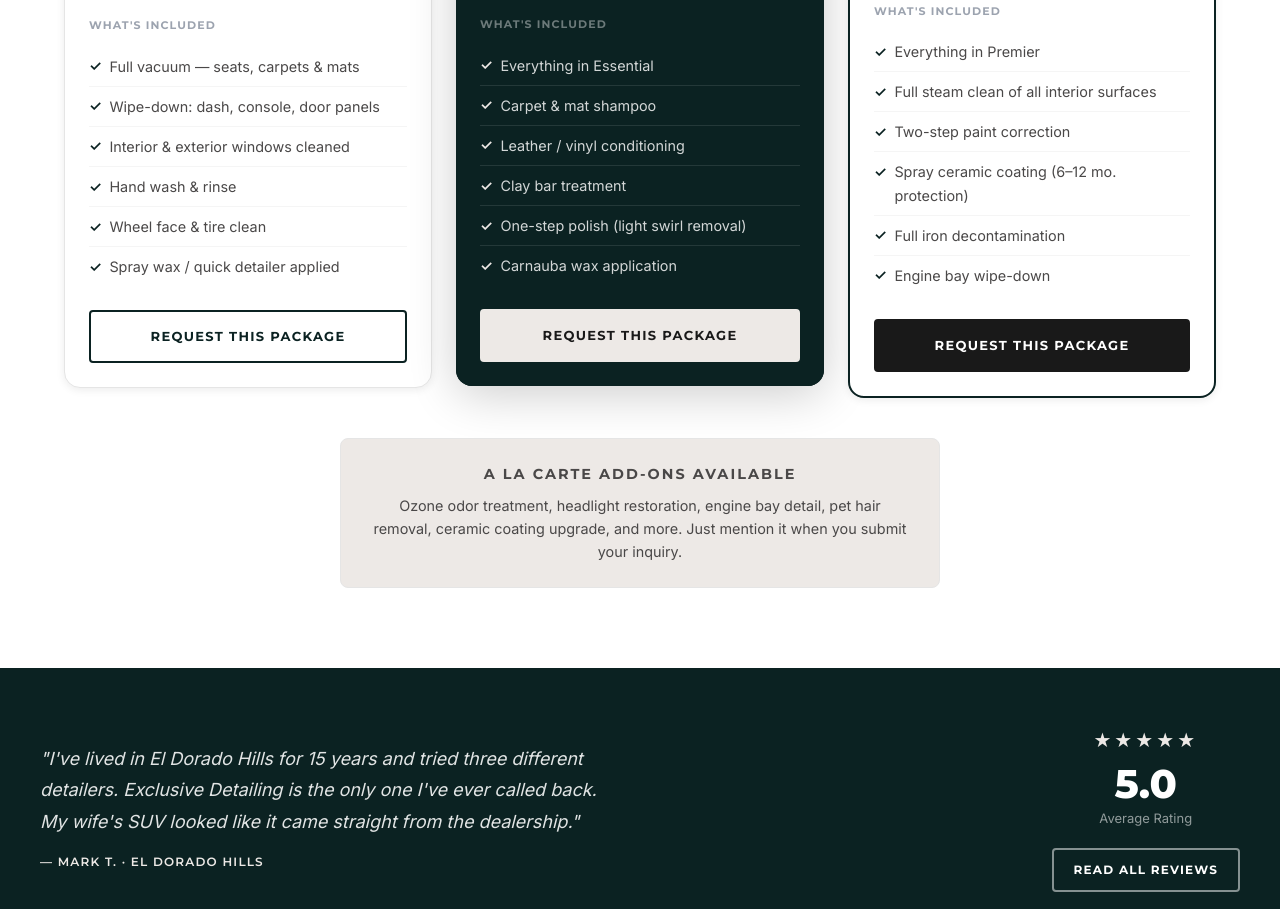
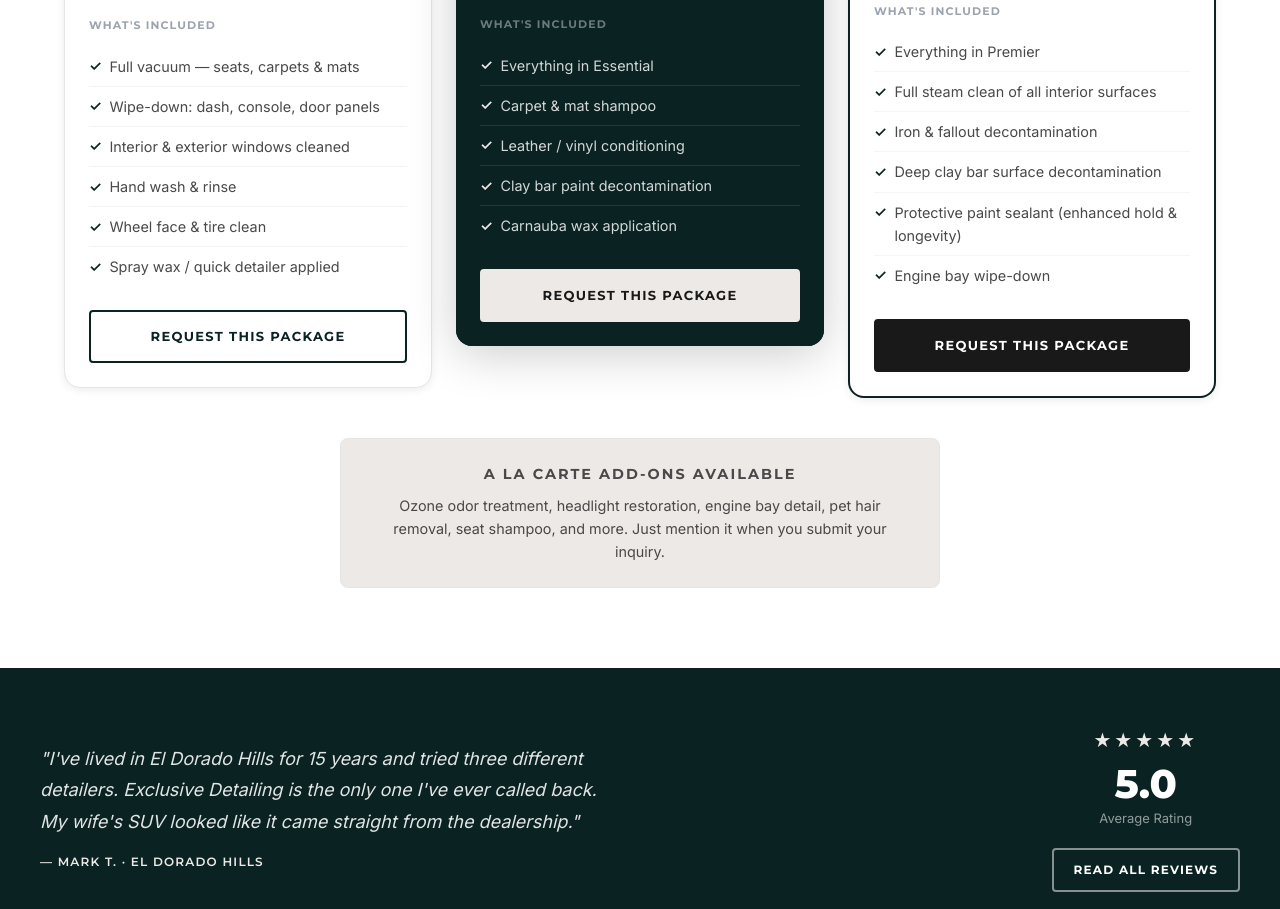
Before and after one commit to androrc-ddr06/exclusivedetailing-website, a plain HTML site: page index.html in a window 1280 px wide. Shown: the part 2541-3450 px from the top of the page. Drawn offline with Linux system fonts and the light colour scheme.

Commit message:
Update package copy — remove paint correction & ceramic, add clay bar and protective sealant

```diff
--- a/index.html
+++ b/index.html
@@ -162,8 +162,7 @@
               <li>Everything in Essential</li>
               <li>Carpet &amp; mat shampoo</li>
               <li>Leather / vinyl conditioning</li>
-              <li>Clay bar treatment</li>
-              <li>One-step polish (light swirl removal)</li>
+              <li>Clay bar paint decontamination</li>
               <li>Carnauba wax application</li>
             </ul>
             <a href="contact.html" class="btn btn--gold" style="justify-content:center;">Request This Package</a>
@@ -187,9 +186,9 @@
               <p class="pkg__features-label">What's Included</p>
               <li>Everything in Premier</li>
               <li>Full steam clean of all interior surfaces</li>
-              <li>Two-step paint correction</li>
-              <li>Spray ceramic coating (6–12 mo. protection)</li>
-              <li>Full iron decontamination</li>
+              <li>Iron &amp; fallout decontamination</li>
+              <li>Deep clay bar surface decontamination</li>
+              <li>Protective paint sealant (enhanced hold &amp; longevity)</li>
               <li>Engine bay wipe-down</li>
             </ul>
             <a href="contact.html" class="btn btn--dark" style="justify-content:center;">Request This Package</a>
@@ -200,7 +199,7 @@
 
       <div class="addons-note reveal">
         <p class="addons-note__label">A La Carte Add-Ons Available</p>
-        <p>Ozone odor treatment, headlight restoration, engine bay detail, pet hair removal, ceramic coating upgrade, and more. Just mention it when you submit your inquiry.</p>
+        <p>Ozone odor treatment, headlight restoration, engine bay detail, pet hair removal, seat shampoo, and more. Just mention it when you submit your inquiry.</p>
       </div>
     </div>
   </section>
```
